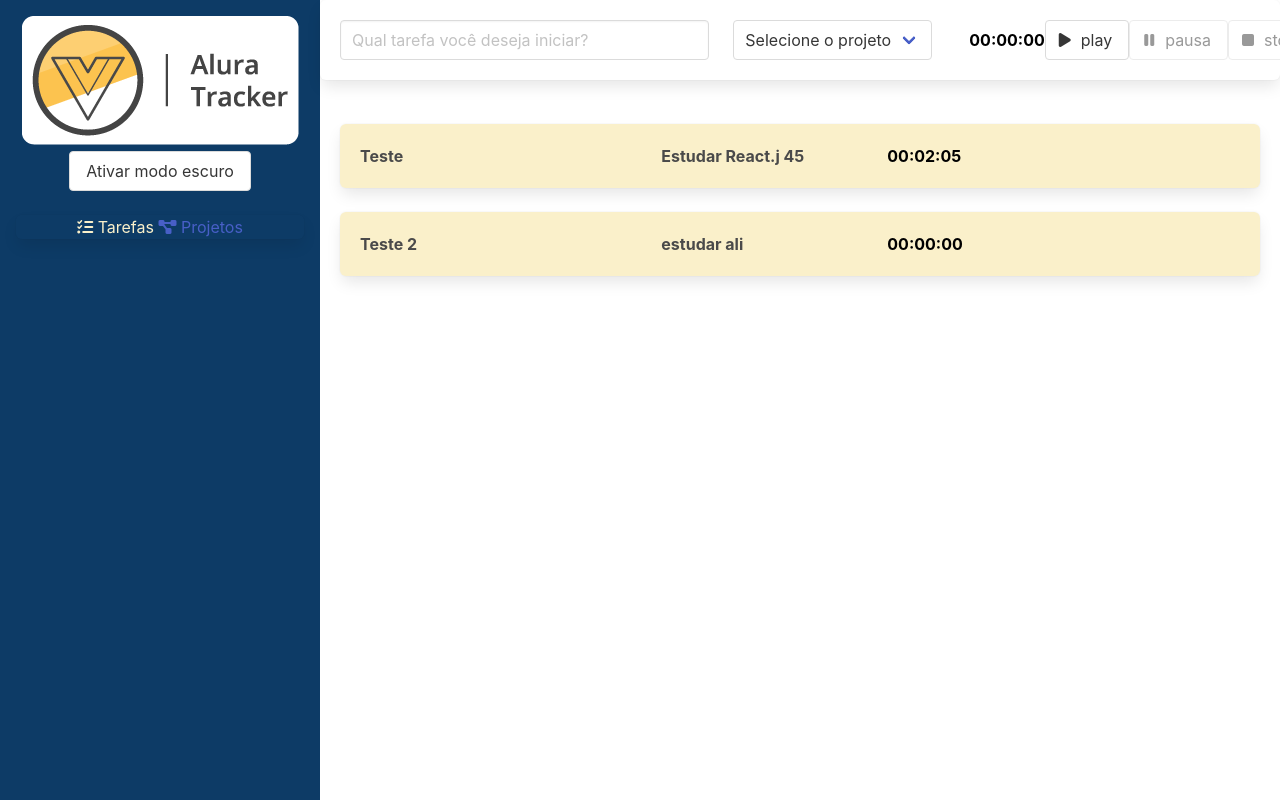
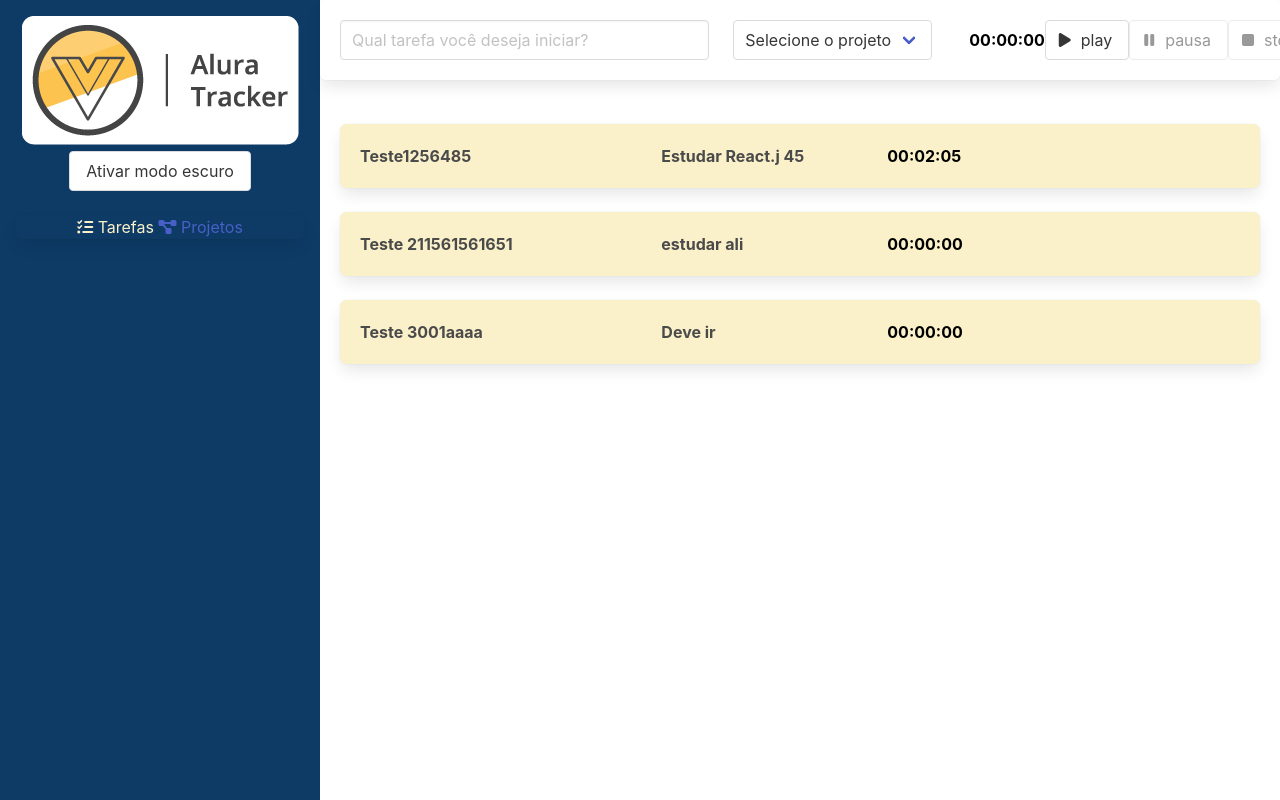
Before and after one commit to felfreitas/vue3_explorandoFW, a Vue app: page /#/ in a window 1280 px wide. Shown: the top 800 px of the page. Built offline with nearby package versions, Linux system fonts and the light colour scheme; data requests are answered from the project's data file.

Commit message:
Inserindo modal para alterar a tarefa

```diff
--- a/db.json
+++ b/db.json
@@ -25,7 +25,7 @@
     {
       "id": 1,
       "duracaoEmSegundos": 125,
-      "descricao": "Teste",
+      "descricao": "Teste1256485",
       "projeto": {
         "id": 3,
         "nome": "Estudar React.j 45"
@@ -33,12 +33,21 @@
     },
     {
       "duracaoEmSegundo": 2,
-      "descricao": "Teste 2",
+      "descricao": "Teste 211561561651",
       "projeto": {
         "nome": "estudar ali",
         "id": 4
       },
       "id": 2
+    },
+    {
+      "duracaoEmSegundo": 3,
+      "descricao": "Teste 3001aaaa",
+      "projeto": {
+        "nome": "Deve ir",
+        "id": 5
+      },
+      "id": 3
     }
   ]
 }
--- a/src/components/Tarefa.vue
+++ b/src/components/Tarefa.vue
@@ -1,6 +1,6 @@
 <template>
   <Box>
-    <div class="columns">
+    <div class="columns clicavel" @click="tarefaClicada">
       <div class="column is-4">
         {{ tarefa.descricao || "Tarefa sem descrição" }}
       </div>
@@ -23,11 +23,23 @@ import Box from "./Box.vue";
 export default defineComponent({
   name: "Tarefa-Nome",
   components: { Cronometro, Box },
+  emits:['aoTarefaClicada'],
   props: {
     tarefa: {
       type: Object as PropType<ITarefa>, //precisamos importar o ProtoType
       required: true, //não existe uma tarefa sem essa propriedade
     },
   },
+  methods:{
+    tarefaClicada(): void{
+      this.$emit("aoTarefaClicada", this.tarefa)
+    }
+  }
 });
 </script>
+
+<style scoped>
+.clicavel{
+  cursor: pointer;
+}
+</style>
--- a/src/interfaces/ITarefa.ts
+++ b/src/interfaces/ITarefa.ts
@@ -1,6 +1,7 @@
 import IProjeto from "./IProjeto";
 
 export default interface ITarefa {
+    id: number,
     duracaoEmSegundos: number,
     descricao: string,
     data: Date,
--- a/src/store/index.ts
+++ b/src/store/index.ts
@@ -3,9 +3,9 @@ import ITarefa from "@/interfaces/ITarefa";
 import { createStore, Store, useStore as vuexUseStore } from "vuex";
 // import { Md5 } from 'ts-md5';
 import { InjectionKey } from "vue";
-import { ADICIONA_PROJETO, ALTERA_PROJETO, EXCLUIR_PROJETO, NOTIFICAR, DEFINIR_PROJETO, DEFINIR_TAREFAS, ADICIONA_TAREFA, } from "./tipo-mutacoes";
+import { ADICIONA_PROJETO, ALTERA_PROJETO, EXCLUIR_PROJETO, NOTIFICAR, DEFINIR_PROJETO, DEFINIR_TAREFAS, ADICIONA_TAREFA,ALTERA_TAREFA } from "./tipo-mutacoes";
 import { INotificacao } from "@/interfaces/INotificacao";
-import { OBTER_PROJETOS, CADASTRAR_PROJETO, ALTERAR_PROJETO,REMOVER_PROJETO, OBTER_TAREFAS,CADASTRAR_TAREFA } from "./tipo-acoes";
+import { OBTER_PROJETOS, CADASTRAR_PROJETO, ALTERAR_PROJETO,REMOVER_PROJETO, OBTER_TAREFAS,CADASTRAR_TAREFA,ALTERAR_TAREFA } from "./tipo-acoes";
 
 import http from "@/http";
 
@@ -54,9 +54,14 @@ export const store = createStore<Estado>({
         [DEFINIR_TAREFAS](state, tarefas: ITarefa[]) {
             //recebe todos os projetos menos o que possui o id para deletar
             state.tarefas = tarefas;
-        }, [ADICIONA_TAREFA](state, tarefa: ITarefa) {
+        },
+        [ADICIONA_TAREFA](state, tarefa: ITarefa) {
 
             state.tarefas.push(tarefa);
+        },
+        [ALTERA_TAREFA](state, tarefa: ITarefa) {
+            const index = state.tarefas.findIndex(taref => taref.id == tarefa.id)
+            state.tarefas[index] = tarefa
         },
         [NOTIFICAR](state, novaNotificacao: INotificacao) {
             novaNotificacao.id = new Date().getTime();
@@ -82,8 +87,9 @@ export const store = createStore<Estado>({
 
         }
         ,
-        [ALTERAR_PROJETO](contexto, projeto: IProjeto) {
+        [ALTERAR_PROJETO]({commit}, projeto: IProjeto) {
             return http.put(`projetos/${projeto.id}`, projeto)
+            .then(()=>commit(ALTERA_PROJETO, projeto))
 
         }
         ,
@@ -100,6 +106,11 @@ export const store = createStore<Estado>({
             return http.post('tarefas/', tarefa)
                 .then(resposta=>commit(ADICIONA_TAREFA, resposta.data))
 
+        },
+        [ALTERAR_TAREFA]({commit}, tarefa: ITarefa) {
+            return http.put(`tarefas/${tarefa.id}`, tarefa)
+                .then(() => commit(ALTERA_TAREFA,tarefa))
+
         }
     }
 })
--- a/src/views/Tarefas.vue
+++ b/src/views/Tarefas.vue
@@ -3,7 +3,33 @@
     <div class="lista">
         <Box v-if="listaEstaVazia"> Você não está muito produtivo hoje <span class="has-text-weight-bold">:(</span>
         </Box>
-        <Tarefa v-for="(tarefa, index) in tarefas" :key="index" :tarefa="tarefa" />
+        <Tarefa v-for="(tarefa, index) in tarefas" :key="index" :tarefa="tarefa" @aoTarefaClicada="selecionarTarefa" />
+
+
+        <div class="modal" :class="{ 'is-active': tarefaSelecionada }" v-if="tarefaSelecionada">
+            <div class="modal-background"></div>
+            <div class="modal-card">
+                <header class="modal-card-head">
+                    <p class="modal-card-title">Editando uma tarefa</p>
+                    <button class="delete" aria-label="close" @click="fecharModal"></button>
+                </header>
+                <section class="modal-card-body">
+                    <div class="field">
+                        <label for="descricaoDaTarefa" class="label">
+                            Descrição da tarefa
+                        </label>
+                        <input type="text" class="input" v-model="tarefaSelecionada.descricao" id="descricaoDaTarefa">
+                    </div>
+                </section>
+                <footer class="modal-card-foot">
+                    <button class="button is-success" @click="editandoTarefa">Salvar alterações</button>
+                    <button class="button" @click="fecharModal">Cancelar</button>
+                </footer>
+            </div>
+        </div>
+
+
+
     </div>
 </template>
 
@@ -16,16 +42,16 @@ import Box from "../components/Box.vue";
 import { useStore } from "@/store";
 import { TipoNotificacao } from "@/interfaces/INotificacao";
 import { notificacaoMixin } from "@/mixins/notificar";
-import { OBTER_TAREFAS, CADASTRAR_TAREFA,OBTER_PROJETOS } from "@/store/tipo-acoes";
+import { OBTER_TAREFAS, CADASTRAR_TAREFA, OBTER_PROJETOS, ALTERAR_TAREFA } from "@/store/tipo-acoes";
 
 export default defineComponent({
     name: "App",
     components: { Formulario, Tarefa, Box },
-    // data() {
-    //     // return {
-    //     //     tarefas: [] as ITarefa[]
-    //     // };
-    // },
+    data() {
+        return {
+            tarefaSelecionada: null as ITarefa | null
+        };
+    },
     computed: {
         listaEstaVazia(): boolean {
             return this.tarefas.length == 0;
@@ -43,6 +69,16 @@ export default defineComponent({
                 return;
             }
             this.store.dispatch(CADASTRAR_TAREFA, tarefa)
+        },
+        selecionarTarefa(tarefa: ITarefa) {
+            this.tarefaSelecionada = tarefa;
+        },
+        fecharModal() {
+            this.tarefaSelecionada = null;
+        },
+        editandoTarefa(){
+            this.store.dispatch(ALTERAR_TAREFA, this.tarefaSelecionada)
+                .then(()=>this.fecharModal())
         }
     },
     setup() {
@@ -51,7 +87,7 @@ export default defineComponent({
         store.dispatch(OBTER_TAREFAS)
 
         return {
-            tarefas: computed(()=> store.state.tarefas),
+            tarefas: computed(() => store.state.tarefas),
             store
         }
     }
```
